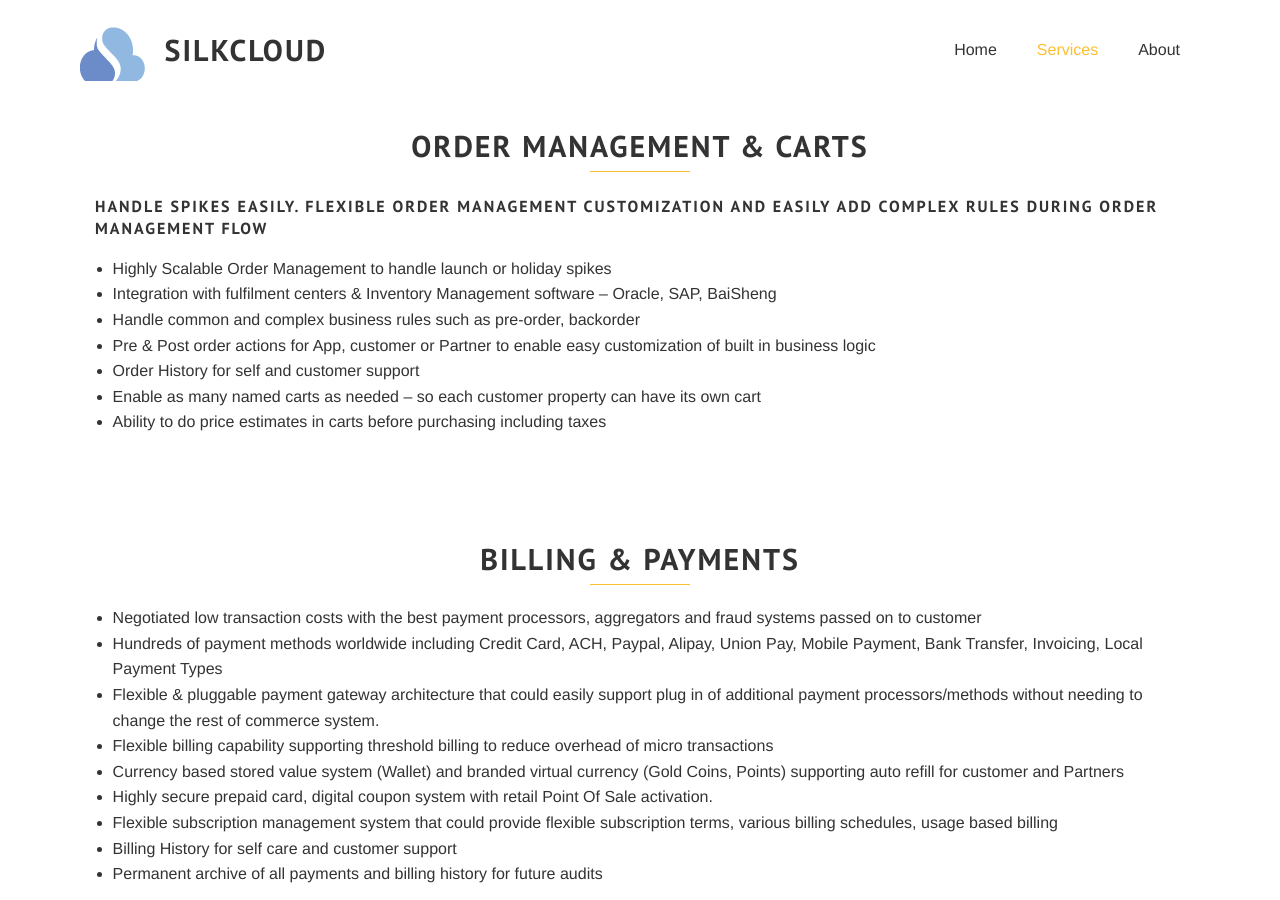
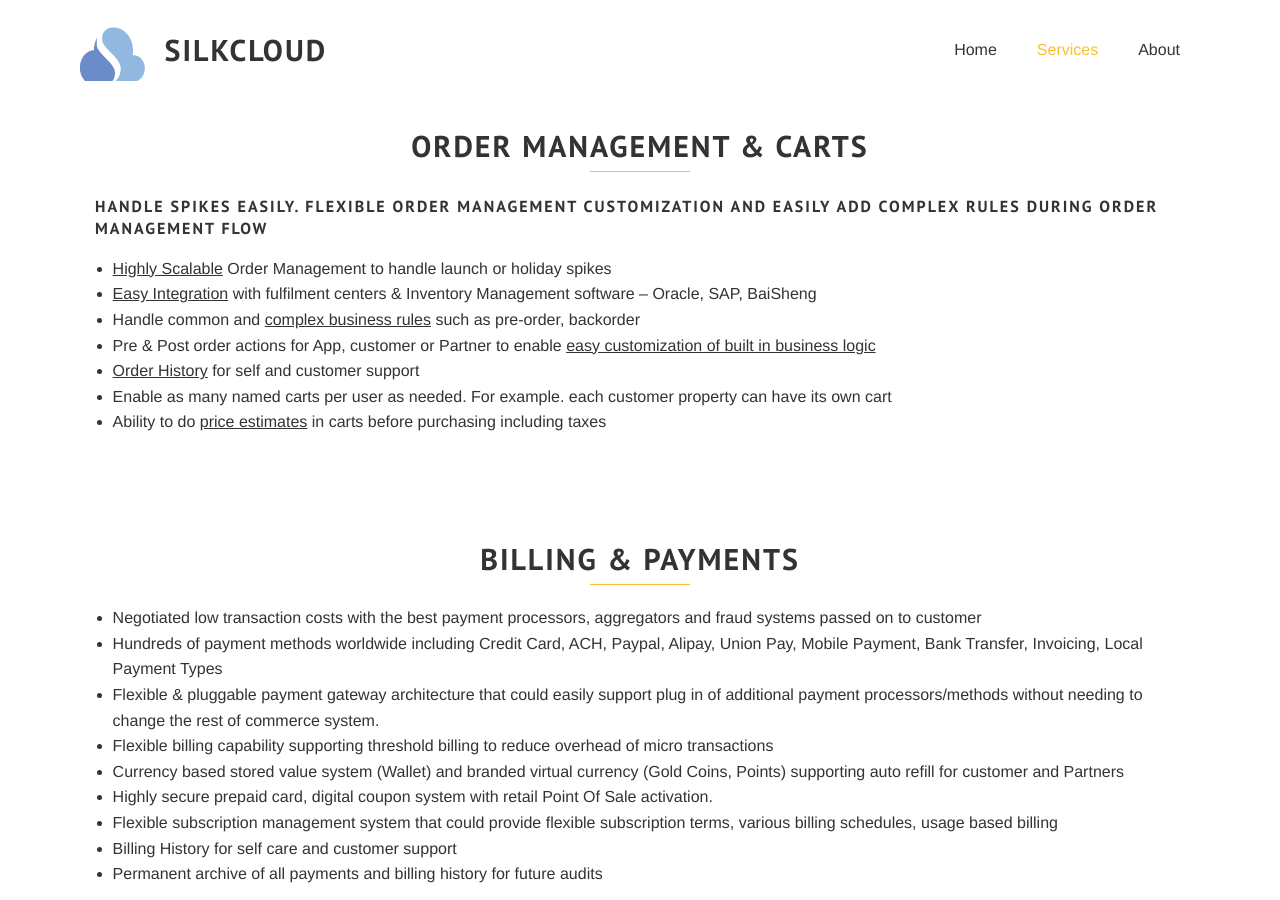
Before and after one commit to jrgallelli/jrgallelli.github.io, a Jekyll site: the page built from services.html, in a window 1280 px wide and 900 px high, scrolled down 2502 px. Built offline with Jekyll 4.4.1, drawn with Linux system fonts in a browser that asks for light colours; some web fonts are replaced; Markdown is read by kramdown in place of the engine named in the settings.

Commit message:
Update services.html

```diff
--- a/services.html
+++ b/services.html
@@ -109,13 +109,13 @@ section_id: services
     <div class='medium-12 large-12 columns'>
 <H4>Handle spikes easily. Flexible order management customization and easily add complex rules during order management flow</H4>
 <ul>
-<li>Highly Scalable Order Management to handle launch or holiday spikes</li>
-<li>Integration with fulfilment centers & Inventory Management software – Oracle, SAP, BaiSheng</li>
-<li>Handle common and complex business rules such as pre-order, backorder</li>
-<li>Pre & Post order actions for App, customer or Partner to enable easy customization of built in business logic</li>
-<li>Order History for self and customer support</li>
-<li>Enable as many named carts as needed – so each customer property can have its own cart</li>
-<li>Ability to do price estimates in carts before purchasing including taxes</li>
+<li><u>Highly Scalable</u> Order Management to handle launch or holiday spikes</li>
+<li><u>Easy Integration</u> with fulfilment centers & Inventory Management software – Oracle, SAP, BaiSheng</li>
+<li>Handle common and <u>complex business rules</u> such as pre-order, backorder</li>
+<li>Pre & Post order actions for App, customer or Partner to enable <u>easy customization of built in business logic</u></li>
+<li><u>Order History</u> for self and customer support</li>
+<li>Enable as many named carts per user as needed. For example. each customer property can have its own cart</li>
+<li>Ability to do <u>price estimates</u> in carts before purchasing including taxes</li>
 </ul>
 
     </div>
```
